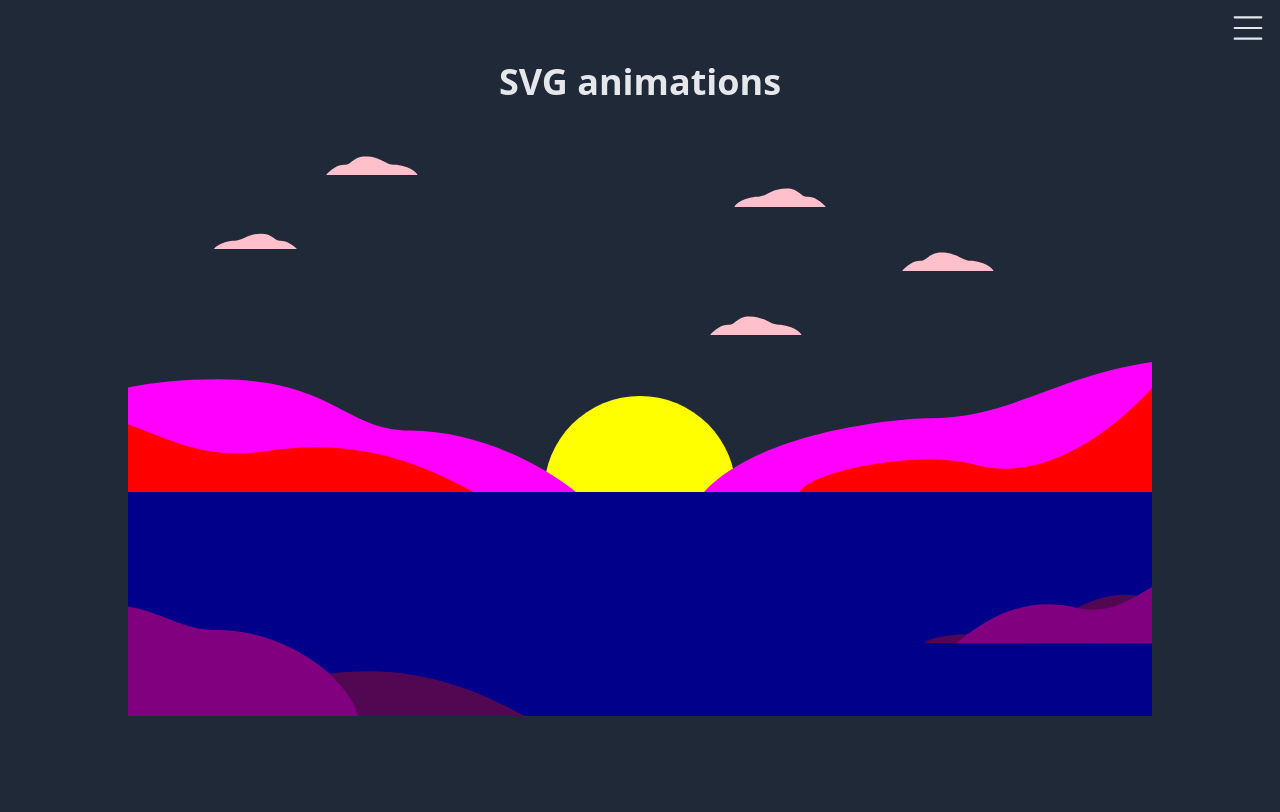
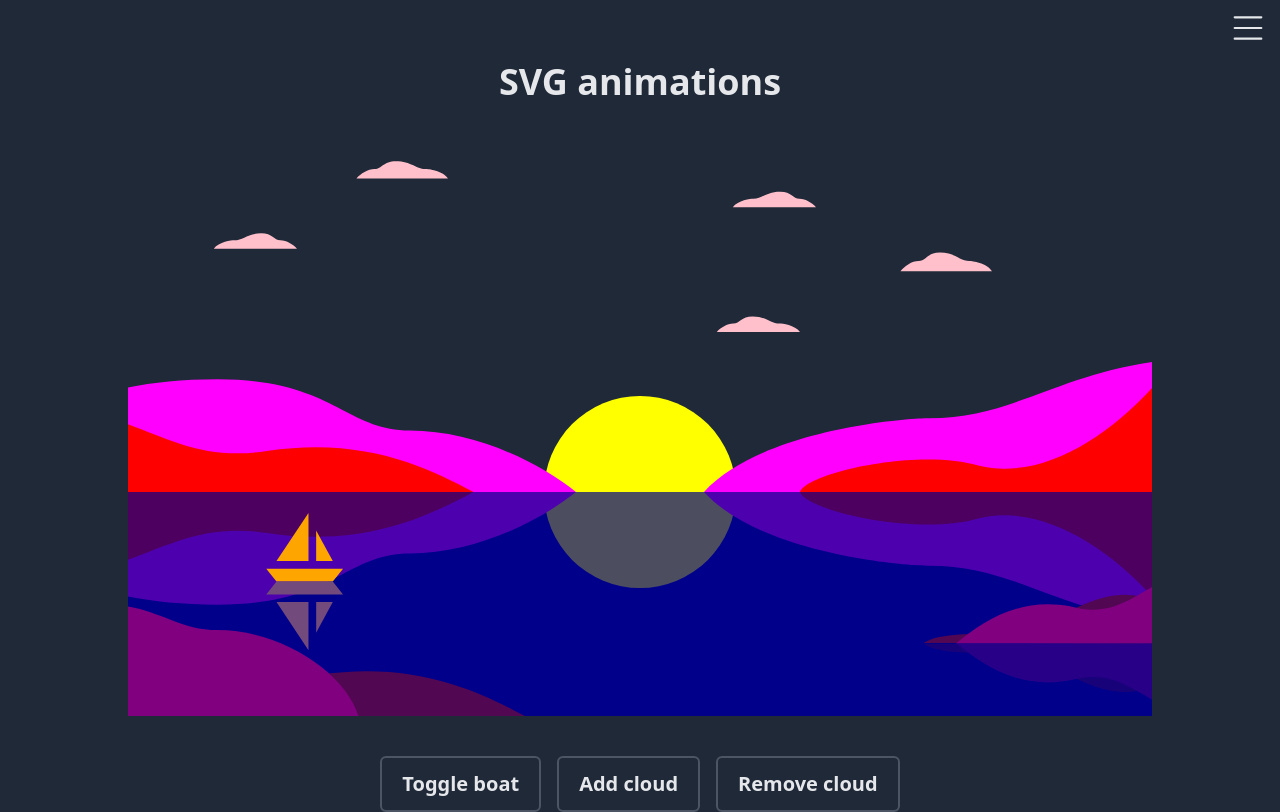
Before and after one commit to callumacrae/animation-talk-demo, a Vue app: page /svg-animations in a window 1280 px wide. Built offline with nearby package versions, Linux system fonts and the light colour scheme.

Commit message:
Add reflection + animation to the SVG

```diff
--- a/package.json
+++ b/package.json
@@ -8,10 +8,12 @@
   },
   "dependencies": {
     "@tailwindcss/forms": "^0.3.4",
+    "chroma-js": "^2.1.2",
     "gsap": "^3.8.0",
     "lodash": "^4.17.21",
     "vue": "^3.2.19",
-    "vue-router": "^4.0.11"
+    "vue-router": "^4.0.11",
+    "vue-slider-component": "^4.0.0-beta.4"
   },
   "devDependencies": {
     "autoprefixer": "^10.3.6",
--- a/src/App.vue
+++ b/src/App.vue
@@ -66,8 +66,7 @@ provide("menuOpen", menuOpen);
     </svg>
   </button>
 
-  <!-- @todo remove overflow hidden before live -->
-  <div class="w-4/5 h-screen py-16 mx-auto overflow-hidden">
+  <div class="w-4/5 h-screen py-16 mx-auto">
     <router-view :key="$route.path" />
   </div>
 </template>
--- /dev/null
+++ b/src/components/Boat.vue
@@ -0,0 +1,6 @@
+<template>
+  <path
+    fill="orange"
+    d="M 232 690 H 320 L 336 670 H 216 M 232 658 H 282 V 582.8 M 294 658 H 320 L 294 610"
+  />
+</template>
--- a/src/components/ButtonRepo.vue
+++ /dev/null
@@ -1,10 +0,0 @@
-<template>
-  <div class="inline-flex ml-3 rounded-md shadow">
-    <a
-      target="_blank"
-      href="https://github.com/web2033/vite-vue3-tailwind-starter"
-      class="inline-flex items-center justify-center px-5 py-3 text-base font-medium leading-6 text-indigo-600 transition duration-150 ease-in-out bg-white border border-transparent rounded-md hover:text-indigo-500 focus:outline-none"
-      >Learn more</a
-    >
-  </div>
-</template>
--- /dev/null
+++ b/src/components/Clouds.vue
@@ -0,0 +1,80 @@
+<script setup>
+import { computed, defineProps, ref, watch } from "vue";
+import chroma from "chroma-js";
+
+const props = defineProps({ cloudCount: Number, time: Number });
+
+const cloudColorScale = chroma.scale(["white", "pink"]).domain([12, 18]);
+const cloudColor = computed(() => {
+  return cloudColorScale(props.time);
+});
+
+const clouds = ref([
+  { id: 0, x: 134, y: 170, scaleX: 1, scaleY: 1 },
+  { id: 1, x: 500, y: 60, scaleX: -1.1, scaleY: 1.1 },
+  { id: 2, x: 945, y: 105, scaleX: 1, scaleY: 1 },
+  { id: 3, x: 1050, y: 300, scaleX: -1, scaleY: 1 },
+  { id: 4, x: 1350, y: 205, scaleX: -1.1, scaleY: 1.2 },
+]);
+
+let maxId = 4;
+
+function addCloud() {
+  maxId++;
+  clouds.value.push({
+    id: maxId,
+    x: 100 + Math.random() * 1400,
+    y: 30 + Math.random() * 300,
+    scaleX: (Math.random() < 0.5 ? -1 : 1) * (0.8 + Math.random() * 0.4),
+    scaleY: 0.8 + Math.random() * 0.5,
+  });
+}
+
+function removeCloud() {
+  const i = Math.floor(clouds.value.length * Math.random());
+  clouds.value.splice(i, 1);
+}
+
+watch(
+  () => props.cloudCount,
+  (cloudCount) => {
+    if (cloudCount > clouds.value.length) {
+      addCloud();
+    } else if (cloudCount < clouds.value.length) {
+      removeCloud();
+    }
+  }
+);
+</script>
+
+<template>
+  <transition-group name="cloud">
+    <g v-for="c of clouds" :key="c.id">
+      <path
+        :fill="cloudColor.hex()"
+        :transform="`translate(${c.x} ${c.y}) scale(${c.scaleX} ${c.scaleY})`"
+        d="M 0 0 C 8 -11 28 -13.2 32 -13.2 C 46 -13.2 52 -24.2 74 -24.2 C 92 -24.2 94 -13.2 104 -13.2 S 124 -6.6 130 0"
+      />
+    </g>
+  </transition-group>
+</template>
+
+<style scoped>
+.cloud-enter-active {
+  transition: all 3s ease-out;
+}
+
+.cloud-leave-active {
+  transition: all 3s ease-in;
+}
+
+.cloud-enter-from {
+  opacity: 0;
+  transform: translateX(-200px);
+}
+
+.cloud-leave-to {
+  opacity: 0;
+  transform: translateX(200px);
+}
+</style>
--- /dev/null
+++ b/src/components/FgMountains.vue
@@ -0,0 +1,38 @@
+<script setup>
+import { computed, defineProps } from "vue";
+import chroma from "chroma-js";
+
+const props = defineProps({ time: Number, rightOnly: Boolean });
+
+const bgColorScale = chroma.scale(["darkgreen", "purple"]).domain([12, 18]);
+const bgColor = computed(() => {
+  return bgColorScale(props.time);
+});
+
+const fgColorScale = chroma.scale(["green", "#520752"]).domain([12, 18]);
+const fgColor = computed(() => {
+  return fgColorScale(props.time);
+});
+</script>
+
+<template>
+  <path
+    v-if="!props.rightOnly"
+    :fill="fgColor.hex()"
+    d="M -940 900 C -844 836 -604 823.2 -556 823.2 C -388 823.2 -316 759.2 -102 755 C 100 766 146 859 297 836 S 548 861.6 620 900"
+  />
+  <path
+    v-if="!props.rightOnly"
+    :fill="bgColor.hex()"
+    d="M -900 900 C -820 788 -620 765.6 -580 765.6 C -440 765.6 -380 653.6 -182 766 C 21 677 40 765.6 140 765.6 S 340 832.8 360 900"
+  />
+
+  <path
+    :fill="fgColor.hex()"
+    d="M 2200 786.5 C 2144.2 730.7 2004.9 719.6 1633 728 C 1595 728 1577 686 1479 732 C 1384 773 1396 764 1361 769 S 1270 768 1243 786"
+  />
+  <path
+    :fill="bgColor.hex()"
+    d="M 2200 786.5 C 2144.2 730.7 2004.9 719.6 1977 719.6 C 1879.4 719.6 1837.6 663.8 1713.3 660.2 C 1596 669.8 1569.3 750.8 1481.6 730.7 S 1335.8 753 1294 786.5"
+  />
+</template>
--- /dev/null
+++ b/src/components/Mountains.vue
@@ -0,0 +1,35 @@
+<script setup>
+import { computed, defineProps } from "vue";
+import chroma from "chroma-js";
+
+const props = defineProps({ time: Number });
+
+const bgColorScale = chroma.scale(["darkgreen", "magenta"]).domain([12, 18]);
+const bgColor = computed(() => {
+  return bgColorScale(props.time);
+});
+
+const fgColorScale = chroma.scale(["green", "red"]).domain([12, 18]);
+const fgColor = computed(() => {
+  return fgColorScale(props.time);
+});
+</script>
+
+<template>
+  <path
+    :fill="bgColor.hex()"
+    d="M -600 550 C -520 470 -320 454 -280 454 C -140 454 -80 374 140 374 C 320 374 340 454 440 454 S 640 502 700 550"
+  />
+  <path
+    :fill="fgColor.hex()"
+    d="M -1020 550 C -924 486 -684 473.2 -636 473.2 C -468 473.2 -396 409.2 -182 405 C 20 416 66 509 217 486 S 468 511.6 540 550"
+  />
+  <path
+    :fill="bgColor.hex()"
+    d="M 900 550 C 988 454 1208 434.8 1252 434.8 C 1406 434.8 1472 338.8 1714 338.8 C 1912 338.8 1934 434.8 2044 434.8 S 2264 492.4 2330 550"
+  />
+  <path
+    :fill="fgColor.hex()"
+    d="M 1050 550 C 1059 521 1233 480 1330 509 C 1501 550 1703 306 1710 176 C 2062 423.28 2084 480.88 2194 480.88 S 2414 515.44 2480 550"
+  />
+</template>
--- /dev/null
+++ b/src/components/Sun.vue
@@ -0,0 +1,26 @@
+<script setup>
+import { computed, defineProps } from "vue";
+import chroma from "chroma-js";
+
+const props = defineProps({ time: Number });
+
+const colorScale = chroma.scale(["white", "yellow"]).domain([8, 18]);
+const color = computed(() => {
+  return colorScale(props.time);
+});
+
+const rotation = computed(() => {
+  return ((props.time - 12) / 6) * 50 - 50;
+});
+</script>
+
+<template>
+  <circle
+    :fill="color.hex()"
+    r="150"
+    cx="800"
+    cy="550"
+    transform-origin="100 600"
+    :transform="`rotate(${rotation})`"
+  />
+</template>
--- a/src/views/SvgAnimation.vue
+++ b/src/views/SvgAnimation.vue
@@ -1,65 +1,111 @@
+<script setup>
+import { computed, ref } from "vue";
+import VueSlider from "vue-slider-component";
+import "vue-slider-component/theme/antd.css";
+import chroma from "chroma-js";
+
+import Boat from "../components/Boat.vue";
+import Clouds from "../components/Clouds.vue";
+import FgMountains from "../components/FgMountains.vue";
+import Mountains from "../components/Mountains.vue";
+import Sun from "../components/Sun.vue";
+
+const boatVisible = ref(true);
+const cloudCount = ref(5);
+const time = ref(18);
+
+const waterColorScale = chroma.scale(["#cfffff", "darkblue"]).domain([12, 18]);
+const waterColor = computed(() => {
+  return waterColorScale(time.value);
+});
+// This is simulating opacity, but we don't want to see mountain shadows through
+// the boat so we can't actually use opacity
+const boatShadowColor = computed(() => {
+  return chroma.mix(waterColor.value, "orange", 0.2);
+});
+
+function numToTime(num) {
+  const h = Math.floor(num);
+  const m = Math.round((num % 1) * 60);
+  return `${h}:${m < 10 ? "0" + m : m}`;
+}
+</script>
+
 <template>
   <div class="text-center">
     <h1 class="mb-10">SVG animations</h1>
     <svg viewBox="0 0 1600 900" class="w-full">
-      <circle fill="yellow" r="150" cx="800" cy="550" />
-      <rect fill="darkblue" x="0" y="550" width="1600" height="350" />
+      <mask id="waterMask">
+        <rect fill="white" x="0" y="550" width="1600" height="350" />
+      </mask>
 
-      <path
-        fill="magenta"
-        d="M -600 550 C -520 470 -320 454 -280 454 C -140 454 -80 374 140 374 C 320 374 340 454 440 454 S 640 502 700 550"
-      />
-      <path
-        fill="red"
-        d="M -1020 550 C -924 486 -684 473.2 -636 473.2 C -468 473.2 -396 409.2 -182 405 C 20 416 66 509 217 486 S 468 511.6 540 550"
-      />
-      <path
-        fill="magenta"
-        d="M 900 550 C 988 454 1208 434.8 1252 434.8 C 1406 434.8 1472 338.8 1714 338.8 C 1912 338.8 1934 434.8 2044 434.8 S 2264 492.4 2330 550"
-      />
-      <path
-        fill="red"
-        d="M 1050 550 C 1059 521 1233 480 1330 509 C 1501 550 1703 306 1710 176 C 2062 423.28 2084 480.88 2194 480.88 S 2414 515.44 2480 550"
-      />
+      <Sun :time="time" />
+      <Mountains :time="time" />
 
-      <path
-        fill="pink"
-        d="M 134 170.5 C 142 159.5 162 157.3 166 157.3 C 180 157.3 186 146.3 208 146.3 C 226 146.3 228 157.3 238 157.3 S 258 163.9 264 170.5"
-      />
-      <path
-        fill="pink"
-        d="M 452.6 54.6 C 443.8 41.4 421.8 38.8 417.4 38.8 C 402 38.8 395.4 25.6 371.2 25.6 C 351.4 25.6 349.2 38.8 338.2 38.8 S 316.2 46.7 309.6 54.6"
-      />
-      <path
-        fill="pink"
-        d="M 947.4 104.6 C 956.2 91.4 978.2 88.8 982.6 88.8 C 998 88.8 1004.6 75.6 1028.8 75.6 C 1048.6 75.6 1050.8 88.8 1061.8 88.8 S 1083.8 96.7 1090.4 104.6"
-      />
-      <path
-        fill="pink"
-        d="M 1052.6 304.6 C 1043.8 291.4 1021.8 288.8 1017.4 288.8 C 1002 288.8 995.4 275.6 971.2 275.6 C 951.4 275.6 949.2 288.8 938.2 288.8 S 916.2 296.7 909.6 304.6"
-      />
-      <path
-        fill="pink"
-        d="M 1352.6 204.6 C 1343.8 191.4 1321.8 188.8 1317.4 188.8 C 1302 188.8 1295.4 175.6 1271.2 175.6 C 1251.4 175.6 1249.2 188.8 1238.2 188.8 S 1216.2 196.7 1209.6 204.6"
-      />
+      <Clouds :cloudCount="cloudCount" :time="time" />
 
-      <path
-        fill="#520752"
-        d="M -940 900 C -844 836 -604 823.2 -556 823.2 C -388 823.2 -316 759.2 -102 755 C 100 766 146 859 297 836 S 548 861.6 620 900"
-      />
-      <path
-        fill="purple"
-        d="M -900 900 C -820 788 -620 765.6 -580 765.6 C -440 765.6 -380 653.6 -182 766 C 21 677 40 765.6 140 765.6 S 340 832.8 360 900"
-      />
+      <rect :fill="waterColor.hex()" x="0" y="550" width="1600" height="350" />
 
-      <path
-        fill="#520752"
-        d="M 2200 786.5 C 2144.2 730.7 2004.9 719.6 1633 728 C 1595 728 1577 686 1479 732 C 1384 773 1396 764 1361 769 S 1270 768 1243 786"
-      />
-      <path
-        fill="purple"
-        d="M 2200 786.5 C 2144.2 730.7 2004.9 719.6 1977 719.6 C 1879.4 719.6 1837.6 663.8 1713.3 660.2 C 1596 669.8 1569.3 750.8 1481.6 730.7 S 1335.8 753 1294 786.5"
-      />
+      <g opacity="0.3" mask="url(#waterMask)">
+        <g transform="translate(0 1100) scale(1 -1)">
+          <Sun :time="time" />
+          <Mountains :time="time" />
+        </g>
+      </g>
+
+      <transition name="boat">
+        <g v-if="boatVisible">
+          <Boat />
+          <g transform="translate(0 1380) scale(1 -1)">
+            <Boat :fill="boatShadowColor.hex()" />
+          </g>
+        </g>
+      </transition>
+
+      <FgMountains :time="time" />
+
+      <g opacity="0.3" transform="translate(0 1573) scale(1 -1)">
+        <FgMountains :time="time" :rightOnly="true" />
+      </g>
     </svg>
+
+    <div class="mt-10 mb-14 space-x-4">
+      <button class="button" @click="boatVisible = !boatVisible">
+        Toggle boat
+      </button>
+      <button class="button" @click="cloudCount++">
+        Add cloud
+      </button>
+      <button class="button" @click="cloudCount--">
+        Remove cloud
+      </button>
+    </div>
+
+    <vue-slider
+      v-model="time"
+      :min="12"
+      :max="20"
+      :interval="1 / 60"
+      tooltip="always"
+      :tooltipFormatter="numToTime"
+    />
   </div>
 </template>
+
+<style scoped>
+.boat-enter-active {
+  transition: transform 2s ease-out;
+}
+
+.boat-leave-active {
+  transition: transform 3s ease-in;
+}
+
+.boat-enter-from {
+  transform: translateX(-350px);
+}
+
+.boat-leave-to {
+  transform: translateX(1400px);
+}
+</style>
```
Also changed, not shown: 1 other file (tests, documents, lock files or other folders).
